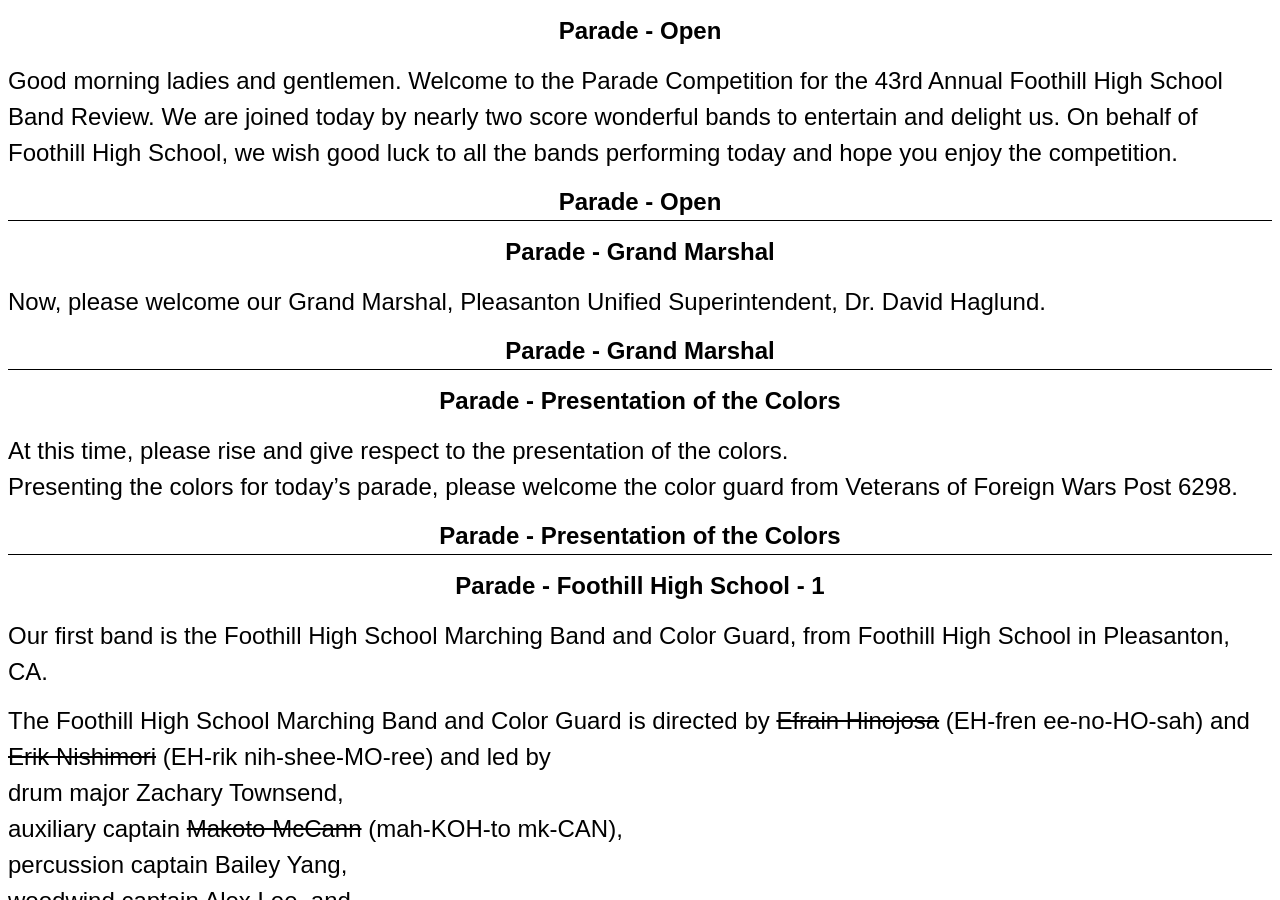
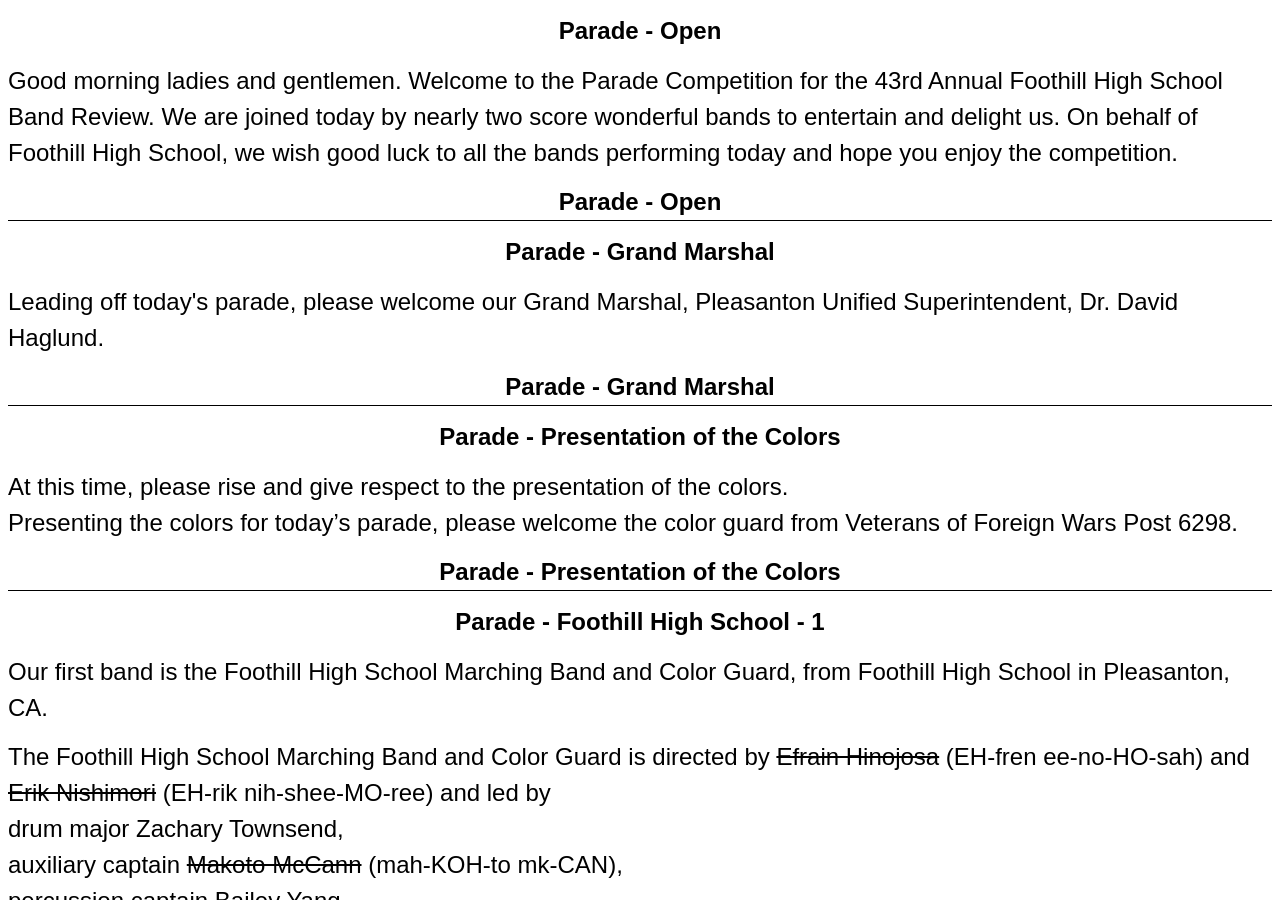
Before and after one commit to ericberdahl/band-review, a Jekyll site: the page built from review.html, in a window 1280 px wide and 900 px high. Built offline with Jekyll 4.4.1, drawn with Linux system fonts in a browser that asks for light colours.

Commit message:
Changed introduction of parade grand marshal.

```diff
--- a/review.html
+++ b/review.html
@@ -20,7 +20,7 @@ css:
 <div class="page">
     <div class="header">Parade - Grand Marshal</div>
     <div>
-        Now, please welcome our Grand Marshal, {{site.data.parade.grand_marshall}}.
+        Leading off today's parade, please welcome our Grand Marshal, {{site.data.parade.grand_marshall}}.
     </div>
     <div class="footer">Parade - Grand Marshal</div>
 </div>
```
